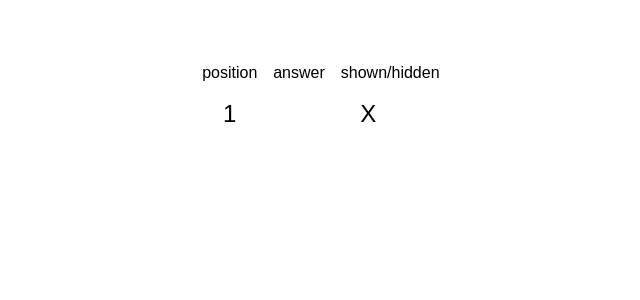
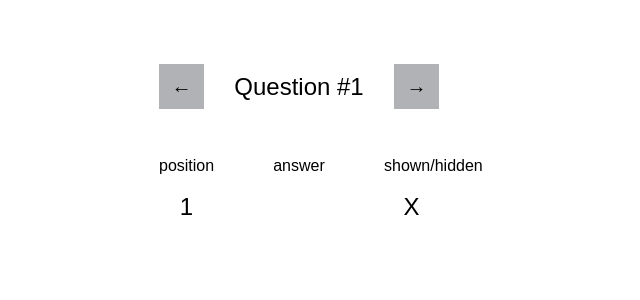
Before and after one commit to isaiahrodolfo/survey-says-controller, a React (Vite) app: page / in a window 1280 px wide. Both pictures are taken after a click on the button "Start Game". Shown: the top 300 px of the page, without its empty margins (341-981 px from the left). Built offline with nearby package versions, Linux system fonts and the light colour scheme; a web font is replaced by a local one.

Commit message:
Move between questions on the board controller screen

```diff
--- a/src/pages/Controller.tsx
+++ b/src/pages/Controller.tsx
@@ -65,6 +65,10 @@ export default function Controller() {
     );
   }
 
+  function handleQuestionChange(newIndex: number) {
+    setSelectedQuestionIndex(newIndex);
+  }
+
   // const controllerCategoryRows = [
   //   {
   //     id: 1,
@@ -88,6 +92,30 @@ export default function Controller() {
 
   return (
     <div className="controller">
+      <div className="question-selector">
+        <button
+          className="arrow-button"
+          onClick={() =>
+            handleQuestionChange(Math.max(selectedQuestionIndex - 1, 0))
+          }
+        >
+          ←
+        </button>
+
+        <h2 className="question-number">Question #{currentQuestion.id}</h2>
+
+        <button
+          className="arrow-button"
+          onClick={() =>
+            handleQuestionChange(
+              Math.min(selectedQuestionIndex + 1, questions.length - 1),
+            )
+          }
+        >
+          →
+        </button>
+      </div>
+
       <div className="table-container">
         <div className="table-header answers-header">
           <span>position</span>
```
